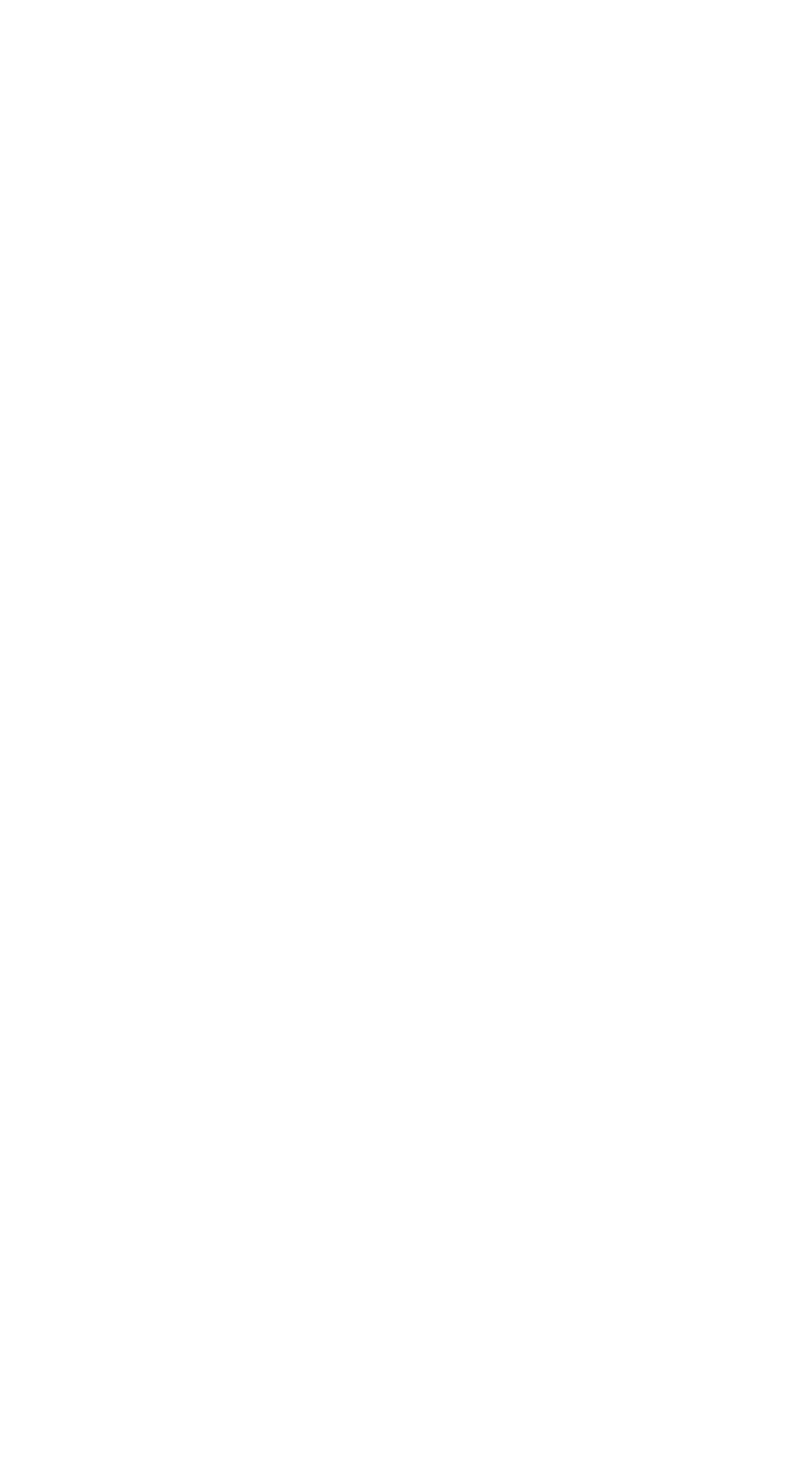
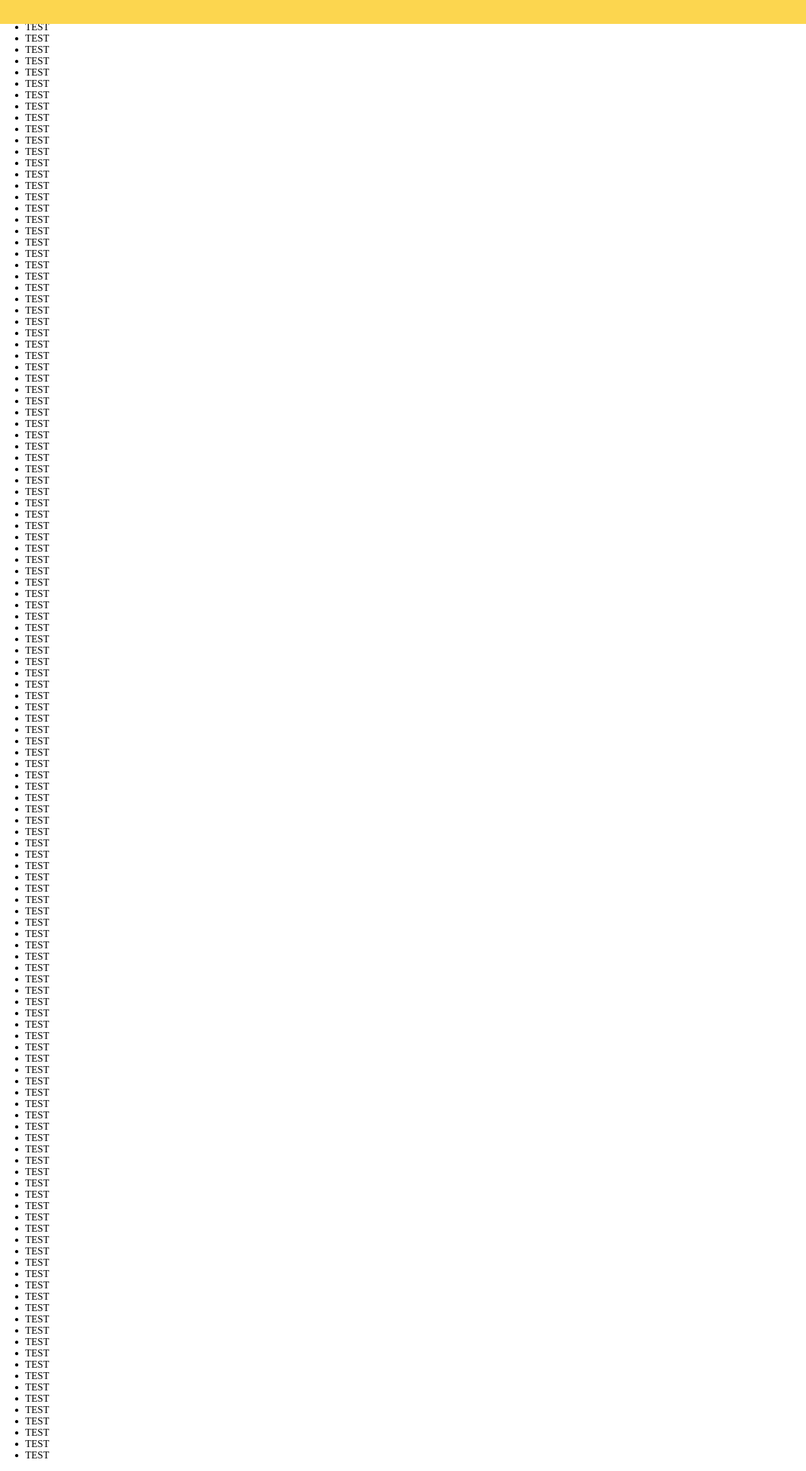
Before and after one commit to HarshSheth1128/Goose-Gossip, a React (Create React App) app: page / in a window 1280 px wide. Shown: the whole page at 63% size. Before the commit the page ends 800 px from the top, so only its background shows below. Built offline with nearby package versions, Linux system fonts and the light colour scheme.

Commit message:
animated the bottom nav bar to repond to page scrolls

```diff
--- a/src/common/MenuBar/MenuBar.css
+++ b/src/common/MenuBar/MenuBar.css
@@ -4,6 +4,7 @@
     flex-direction: row;
     width: 100%;
     height: 2.4rem;
+    top:0;
 }
 
 .MenuBarContentWrapper {
--- a/src/pages/HomeScreen/HomeScreen.css
+++ b/src/pages/HomeScreen/HomeScreen.css
@@ -0,0 +1,15 @@
+.HomeScreenRoot {
+    position: absolute;
+    width: 100%;
+    min-height: 100vh;
+    display: flex;
+    flex-direction: column;
+    top:0;
+    margin: 0;
+
+}
+
+.HomeScreenRootContentWrapper {
+    position: relative;
+    flex-grow: 1;
+}
--- a/src/pages/HomeScreen/HomeScreen.jsx
+++ b/src/pages/HomeScreen/HomeScreen.jsx
@@ -1,13 +1,17 @@
 import React, { Component } from 'react';
 import '../../common/BottomNavBar/BottonNavBar';
 import NavBar from '../../common/BottomNavBar/BottonNavBar';
+import MenuBar from '../../common/MenuBar/MenuBar';
+import CategoryButton from '../../common/CategoryButton/CategoryButton';
+import ChatRoomButton from '../../common/ChatRoomButton/ChatRoomButton'
 
 class HomeScreen extends Component {
     constructor() {
         super();
         this.state = {
             showNavBar: true,
-            prevScrollpos: 0
+            prevScrollpos: 0,
+            lastScrollUp: true
         };
     }
 
@@ -18,20 +22,13 @@ class HomeScreen extends Component {
 
 
     handleNavigation = (e) => {
-        const isBottom = (window.innerHeight + window.scrollY) >= (document.body.offsetHeight);
         const screen = e.currentTarget;
-        if (isBottom) {
-            //console.log("THERE");
-            this.setState({ showNavBar: true });
-        }
-        else if (this.state.prevScrollpos > screen.scrollY) {
+        if ((this.state.prevScrollpos > screen.scrollY) && !this.state.lastScrollUp) {
             //console.log("scrolling up");
-            //console.log(this.state.showNavBar);
-            this.setState({ showNavBar: true });
-        } else if (this.state.prevScrollpos < screen.scrollY) {
+            this.setState({ showNavBar: true, lastScrollUp: true});
+        } else if ((this.state.prevScrollpos < screen.scrollY) && this.state.prevScrollpos) {
             //console.log("scrolling down");
-            //console.log(this.state.showNavBar);
-            this.setState({ showNavBar: false });
+            this.setState({ showNavBar: false, lastScrollUp: false});
         }
         this.setState({ prevScrollpos: window.scrollY });
     };
@@ -43,7 +40,142 @@ class HomeScreen extends Component {
     render() {
         return (
             <>
-            <NavBar show={this.state.showNavBar} />
+                <div className="HomeScreenRoot">
+                    <MenuBar />
+                    <div className="HomeScreenRootContentWrapper">
+                        <ul>
+                            <li>TEST</li>
+                            <li>TEST</li>
+                            <li>TEST</li>
+                            <li>TEST</li>
+                            <li>TEST</li>
+                            <li>TEST</li>
+                            <li>TEST</li>
+                            <li>TEST</li>
+                            <li>TEST</li>
+                            <li>TEST</li>
+                            <li>TEST</li>
+                            <li>TEST</li>
+                            <li>TEST</li>
+                            <li>TEST</li>
+                            <li>TEST</li>
+                            <li>TEST</li>
+                            <li>TEST</li>
+                            <li>TEST</li>
+                            <li>TEST</li>
+                            <li>TEST</li>
+                            <li>TEST</li>
+                            <li>TEST</li>
+                            <li>TEST</li>
+                            <li>TEST</li>
+                            <li>TEST</li>
+                            <li>TEST</li>
+                            <li>TEST</li>
+                            <li>TEST</li>
+                            <li>TEST</li>
+                            <li>TEST</li>
+                            <li>TEST</li>
+                            <li>TEST</li>
+                            <li>TEST</li>
+                            <li>TEST</li>
+                            <li>TEST</li>
+                            <li>TEST</li>
+                            <li>TEST</li>
+                            <li>TEST</li>
+                            <li>TEST</li>
+                            <li>TEST</li>
+                            <li>TEST</li>
+                            <li>TEST</li>
+                            <li>TEST</li>
+                            <li>TEST</li>
+                            <li>TEST</li>
+                            <li>TEST</li>
+                            <li>TEST</li>
+                            <li>TEST</li>
+                            <li>TEST</li>
+                            <li>TEST</li>
+                            <li>TEST</li>
+                            <li>TEST</li>
+                            <li>TEST</li>
+                            <li>TEST</li>
+                            <li>TEST</li>
+                            <li>TEST</li>
+                            <li>TEST</li>
+                            <li>TEST</li>
+                            <li>TEST</li>
+                            <li>TEST</li>
+                            <li>TEST</li>
+                            <li>TEST</li>
+                            <li>TEST</li>
+                            <li>TEST</li>
+                            <li>TEST</li>
+                            <li>TEST</li>
+                            <li>TEST</li>
+                            <li>TEST</li>
+                            <li>TEST</li>
+                            <li>TEST</li>
+                            <li>TEST</li>
+                            <li>TEST</li>
+                            <li>TEST</li>
+                            <li>TEST</li>
+                            <li>TEST</li>
+                            <li>TEST</li>
+                            <li>TEST</li>
+                            <li>TEST</li>
+                            <li>TEST</li>
+                            <li>TEST</li>
+                            <li>TEST</li>
+                            <li>TEST</li>
+                            <li>TEST</li>
+                            <li>TEST</li>
+                            <li>TEST</li>
+                            <li>TEST</li>
+                            <li>TEST</li>
+                            <li>TEST</li>
+                            <li>TEST</li>
+                            <li>TEST</li>
+                            <li>TEST</li>
+                            <li>TEST</li>
+                            <li>TEST</li>
+                            <li>TEST</li>
+                            <li>TEST</li>
+                            <li>TEST</li>
+                            <li>TEST</li>
+                            <li>TEST</li>
+                            <li>TEST</li>
+                            <li>TEST</li>
+                            <li>TEST</li>
+                            <li>TEST</li>
+                            <li>TEST</li>
+                            <li>TEST</li>
+                            <li>TEST</li>
+                            <li>TEST</li>
+                            <li>TEST</li>
+                            <li>TEST</li>
+                            <li>TEST</li>
+                            <li>TEST</li>
+                            <li>TEST</li>
+                            <li>TEST</li>
+                            <li>TEST</li>
+                            <li>TEST</li>
+                            <li>TEST</li>
+                            <li>TEST</li>
+                            <li>TEST</li>
+                            <li>TEST</li>
+                            <li>TEST</li>
+                            <li>TEST</li>
+                            <li>TEST</li>
+                            <li>TEST</li>
+                            <li>TEST</li>
+                            <li>TEST</li>
+                            <li>TEST</li>
+                            <li>TEST</li>
+                            <li>TEST</li>
+                            <li>TEST</li>
+                        </ul>
+                    </div>
+                    <NavBar show={this.state.showNavBar} />
+                </div>
             </>
         );
     }
```
